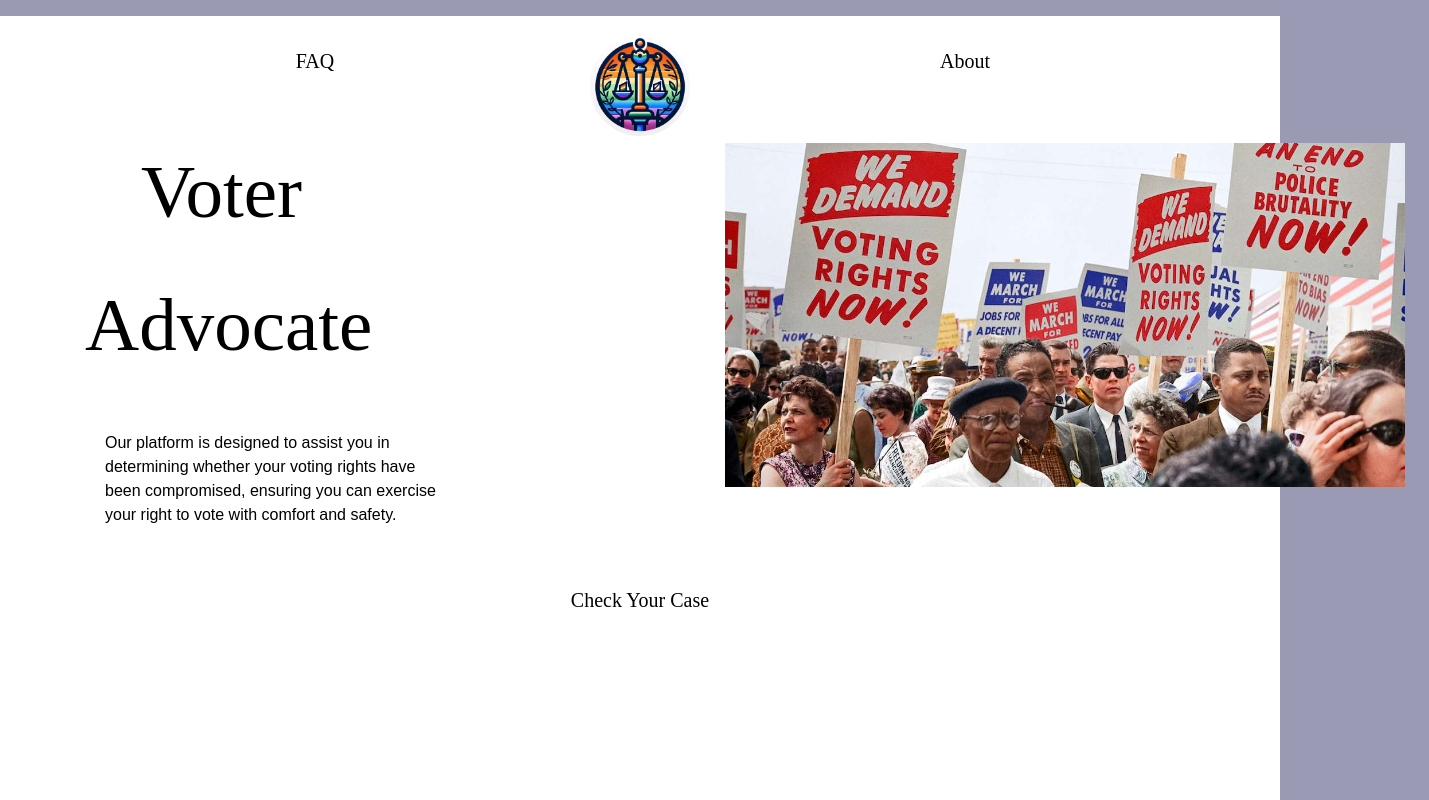
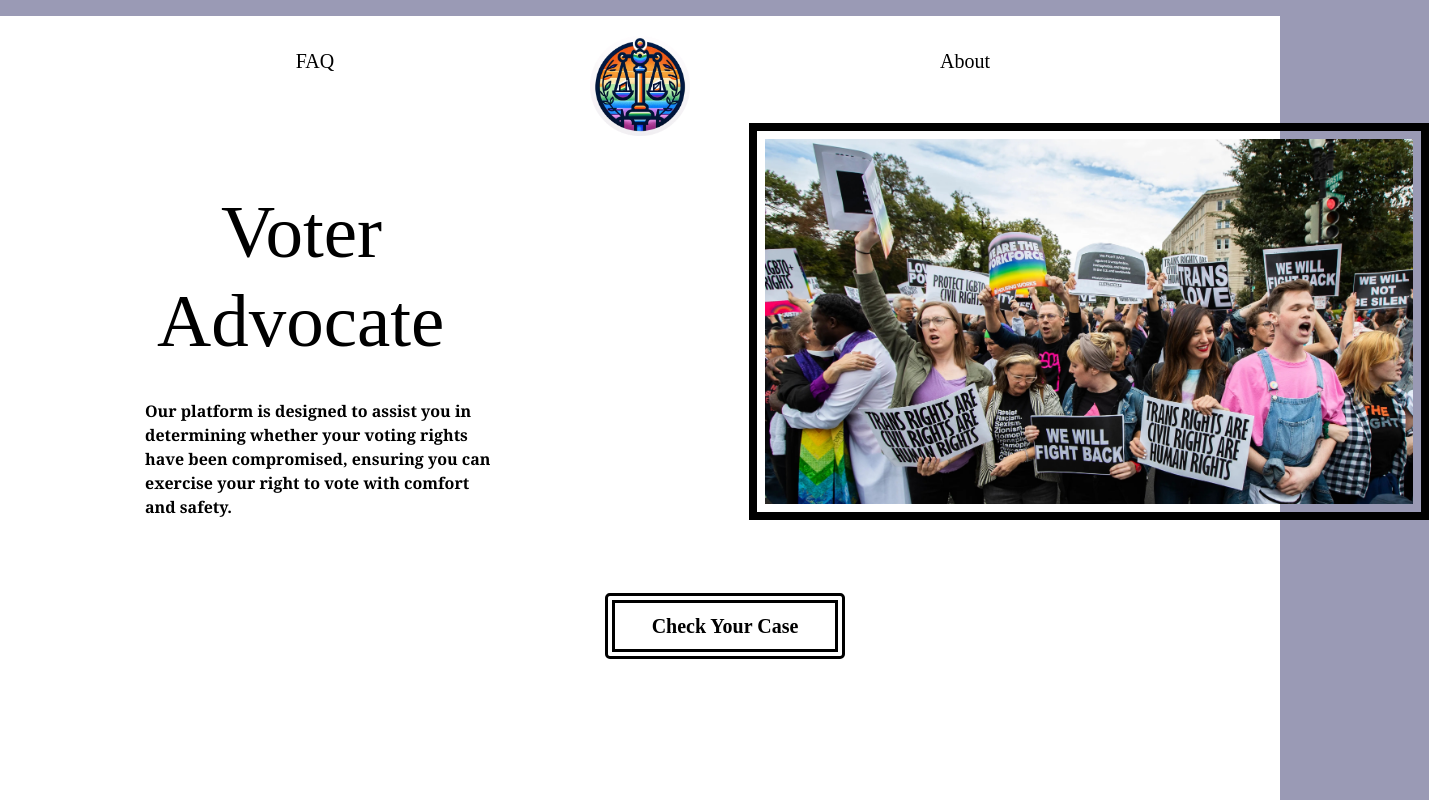
Before and after one commit to EthanV1920/OSTEM-HACKATHON-2024, a React (Create React App) app in the folder lettergen/: page / in a window 1280 px wide. Shown: the top 800 px of the page, 1429 px wide, since content can reach past the window. Built offline with nearby package versions, Linux system fonts and the light colour scheme; a web font is replaced by a local one.

Commit message:
nicer landing page

```diff
--- a/lettergen/src/Landing.css
+++ b/lettergen/src/Landing.css
@@ -21,8 +21,12 @@ body {
   width: 85vh;
   height: auto;
   position: relative;
-  bottom: 60vh;
-  left: 80vh;
+  bottom: 67vh;
+  left: 83vh;
+  padding: 1vh;
+  border: 1vh black;
+  border-style:solid;
+  border-width: 15 px;
 }
 
 /* Landing page styles */
@@ -34,23 +38,33 @@ body {
 
 .mainPage {
   background-color: white;
-  border: none;
+  border: 1px black;
+  border-style:double;
+  border-width: 10px;
   font-size: 20px;
+  font-weight: bold;
   cursor: pointer;
   margin-top: 20px;
+  width: 30vh;
+  position: relative;
+  left: 65vh;
 }
 
 .left-text{
   font-size: 75px;
-
-  margin: 0 0 20px 0; /* Adjusted margin for space, leave room for the picture below */
+  font-family: 'Playfair Display', serif;
+  /* margin: 0 0 20px 0; Adjusted margin for space, leave room for the picture below */
   position: relative;
-  left: 7vh;
+  left: 17vh;
+  top: 5vh;
 }
 
 .right-text {
   font-size: 75px;
-  margin: 0 0 20px 0; /* Adjusted margin for space, leave room for the picture below */
+  font-family: 'Playfair Display', serif;
+  /* margin: 0 0 20px 0; Adjusted margin for space, leave room for the picture below */
+  position: relative;
+  left: 9vh;
 }
 
 .space {
@@ -63,6 +77,11 @@ body {
   margin: 10px 0; /* Adjusted margin for better spacing */
   font-size: 16px;
   padding: 20px;
-  font-family: "Jacquarda Bastarda 9", sans-serif;
+  /* font-family: "Jacquarda Bastarda 9", sans-serif; */
+  font-family: 'georgia';
+  font-weight: bold;
   max-width: 35%;
+  position: relative;
+  left: 5vh;
+  bottom: 3vh;
 }
--- a/lettergen/src/Landing.js
+++ b/lettergen/src/Landing.js
@@ -13,7 +13,7 @@ const Landing = ({ goToApp }) => {
       <button className="mainPage btn-lg" onClick={goToApp}>
         Check Your Case
       </button>
-      <img src="1.jpg" className="pic"></img>
+      <img src="7.jpg" className="pic"></img>
     </div>
   );
 };
```
Also changed, not shown: lettergen/public/7.jpg (added).
